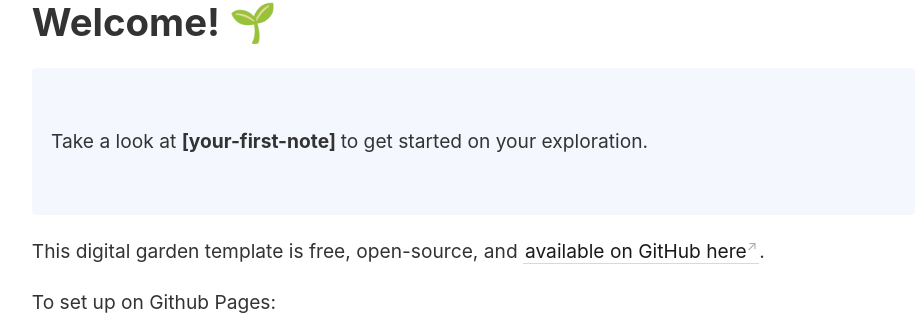
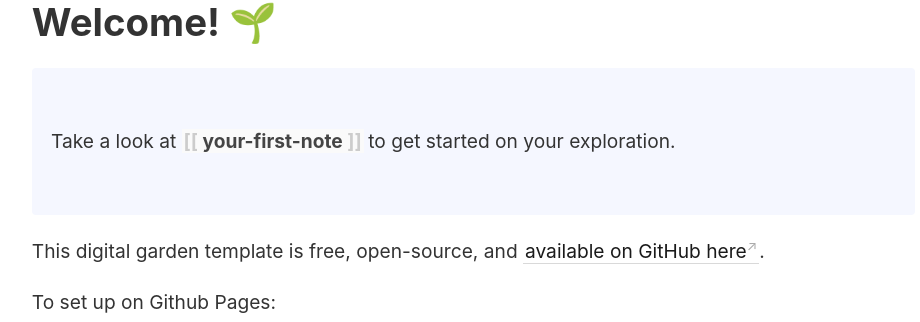
Before and after one commit to cindywincek/its-me-cindy-garden-demo, a Jekyll site: the page built from _pages/index.md, in a window 1280 px wide. Shown: the part 147-469 px from the top of the page, without its empty margins (45-965 px from the left). Built offline with Jekyll 4.4.1, drawn with Linux system fonts in a browser that asks for light colours.

Commit message:
Fix link formatting in index.md

```diff
--- a/_pages/index.md
+++ b/_pages/index.md
@@ -8,7 +8,7 @@ permalink: /
 # Welcome! 🌱
 
 <p style="padding: 3em 1em; background: #f5f7ff; border-radius: 4px;">
-  Take a look at <span style="font-weight: bold"> [your-first-note] </span> to get started on your exploration.
+  Take a look at <span style="font-weight: bold"> [[your-first-note]] </span> to get started on your exploration.
 </p>
 
 This digital garden template is free, open-source, and [available on GitHub here](https://github.com/meewgumi/digital-garden-ghpages-template).
```
